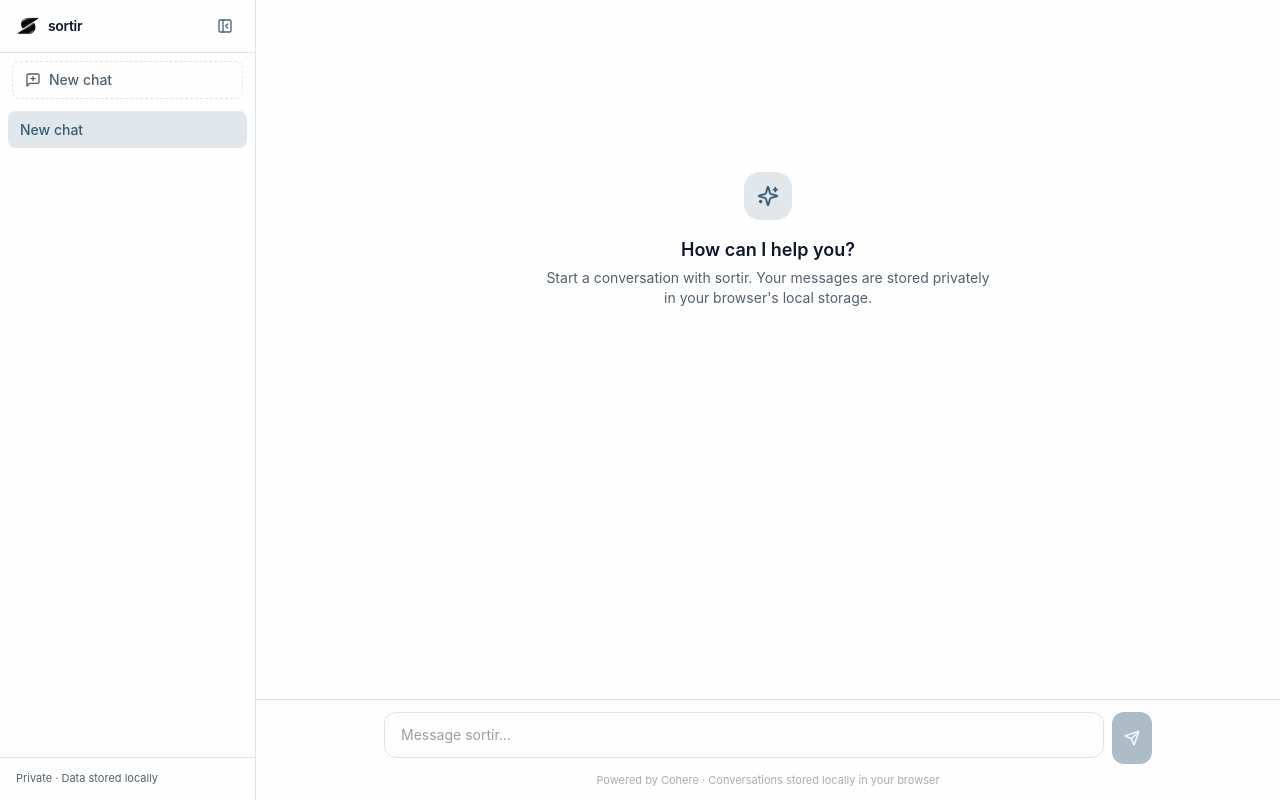
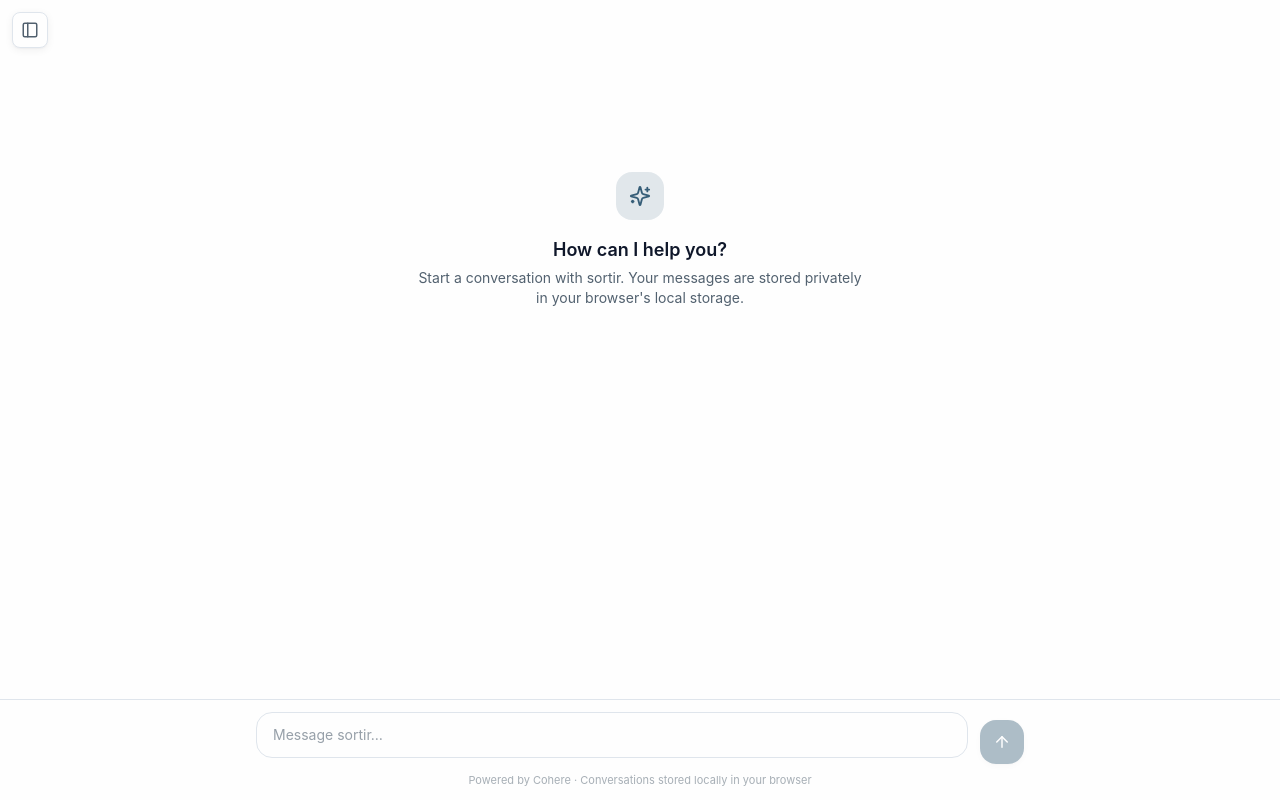
Before and after one commit to knickerboxker-sudo/onboard, a Next.js app: page / in a window 1280 px wide. Both pictures are taken after a click on the button "Start a new chat". Built offline with nearby package versions, Linux system fonts and the light colour scheme.

Commit message:
Improve chat layout and input styling

```diff
--- a/src/app/page.tsx
+++ b/src/app/page.tsx
@@ -139,19 +139,19 @@
   );
 
   return (
-    <div className="flex h-screen overflow-hidden">
+    <div className="flex min-h-[100dvh] h-[100dvh] overflow-hidden">
       <Sidebar />
 
-      <main className="flex-1 flex flex-col min-w-0">
+      <main className="flex-1 flex flex-col min-w-0 min-h-0">
         {/* Chat Area */}
         {active ? (
           <>
             {/* Messages */}
             <div
               ref={scrollRef}
-              className="flex-1 overflow-y-auto"
+              className="flex-1 min-h-0 overflow-y-auto"
             >
-              <div className="max-w-3xl mx-auto">
+              <div className="max-w-3xl mx-auto px-4 sm:px-6">
                 {active.messages.length === 0 && (
                   <div className="flex flex-col items-center justify-center h-full min-h-[60vh] text-center px-4">
                     <div className="w-12 h-12 rounded-2xl bg-accent-light flex items-center justify-center mb-4">
--- a/src/components/ChatInput.tsx
+++ b/src/components/ChatInput.tsx
@@ -1,7 +1,7 @@
 "use client";
 
 import { useState, useRef, KeyboardEvent } from "react";
-import { Send } from "lucide-react";
+import { ArrowUp } from "lucide-react";
 
 interface Props {
   onSend: (text: string) => void;
@@ -38,9 +38,9 @@
   };
 
   return (
-    <div className="border-t border-border bg-card px-4 py-3">
-      <div className="max-w-3xl mx-auto flex items-stretch gap-2">
-        <div className="flex-1 relative">
+    <div className="border-t border-border bg-card px-4 pt-3 pb-[calc(env(safe-area-inset-bottom)+12px)]">
+      <div className="max-w-3xl mx-auto flex items-end gap-3 min-w-0">
+        <div className="flex-1 relative min-w-0">
           <textarea
             ref={textareaRef}
             rows={1}
@@ -50,16 +50,16 @@
             onInput={handleInput}
             placeholder="Message sortir…"
             disabled={disabled}
-            className="w-full resize-none rounded-xl border border-border bg-base px-4 py-3 text-sm placeholder:text-muted/60 focus:outline-none focus:ring-2 focus:ring-accent/30 focus:border-accent transition-all disabled:opacity-50"
+            className="w-full min-h-[44px] max-h-40 resize-none rounded-2xl border border-border bg-base px-4 py-3 text-sm leading-5 placeholder:text-muted/60 focus:outline-none focus:ring-2 focus:ring-accent/30 focus:border-accent transition-all disabled:opacity-50"
           />
         </div>
         <button
           onClick={submit}
           disabled={disabled || !value.trim()}
-          className="shrink-0 self-stretch flex items-center justify-center p-3 rounded-xl bg-accent text-white hover:bg-accent-hover disabled:opacity-40 disabled:cursor-not-allowed transition-colors"
+          className="shrink-0 flex h-11 w-11 items-center justify-center rounded-2xl bg-accent text-white shadow-soft hover:bg-accent-hover disabled:opacity-40 disabled:cursor-not-allowed transition-colors"
           aria-label="Send message"
         >
-          <Send size={16} />
+          <ArrowUp size={18} />
         </button>
       </div>
       <p className="text-center text-[11px] text-muted/50 mt-2 max-w-3xl mx-auto">
--- a/src/lib/store.ts
+++ b/src/lib/store.ts
@@ -25,7 +25,7 @@
 export const useChatStore = create<ChatState>((set, get) => ({
   conversations: [],
   activeId: null,
-  sidebarOpen: true,
+  sidebarOpen: false,
 
   hydrate: () => {
     const conversations = loadConversations();
```
